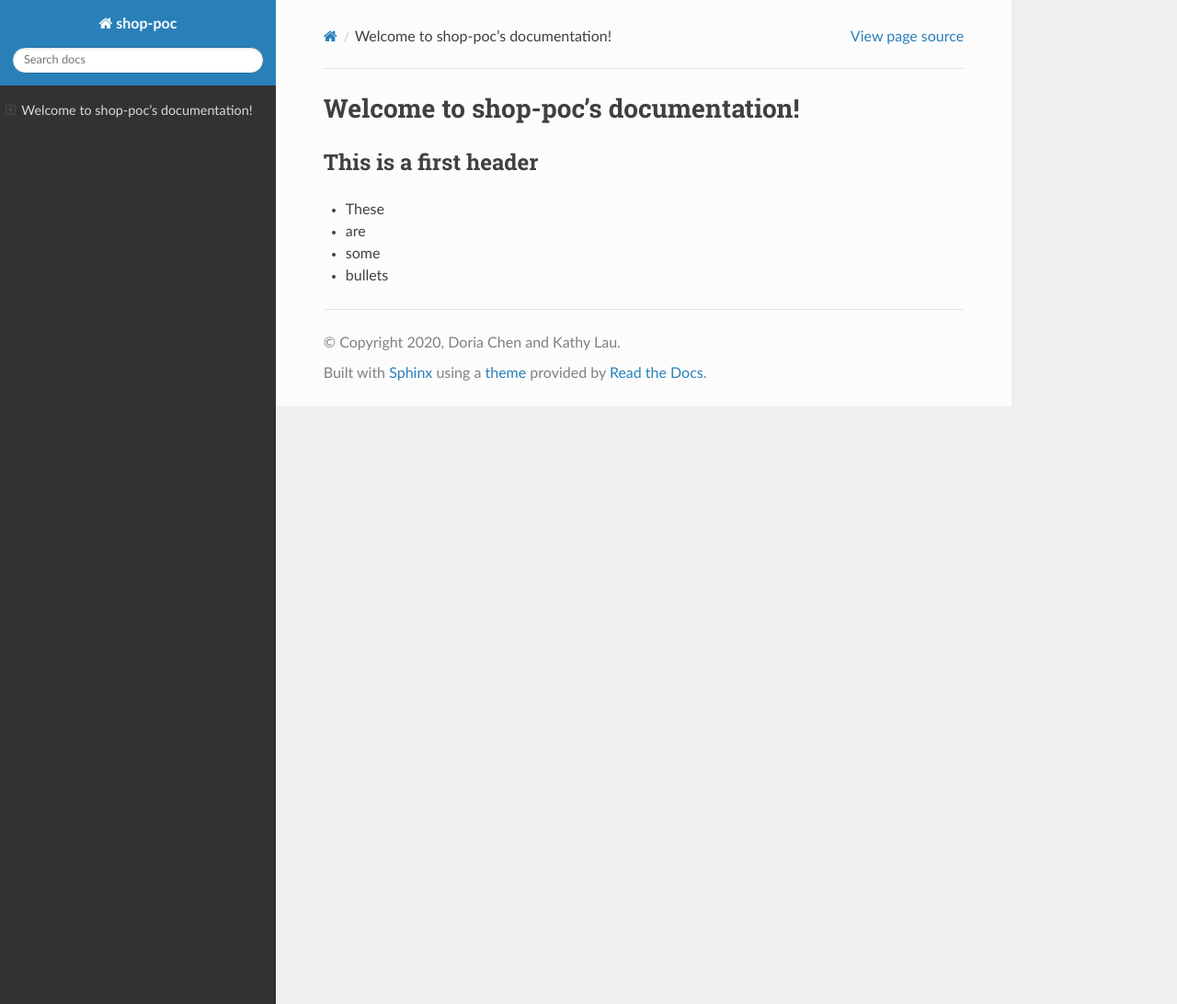
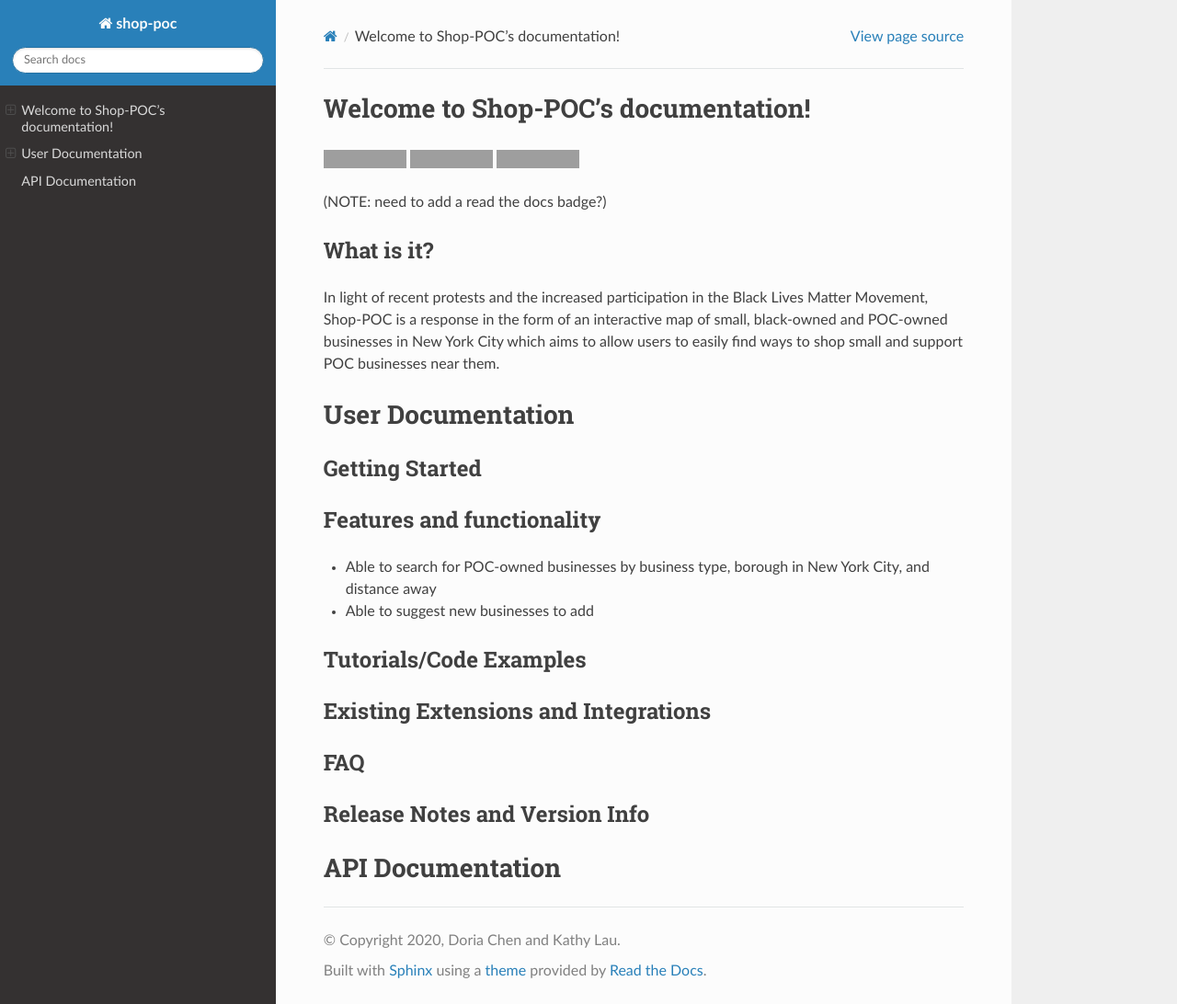
Before and after one commit to KathyLau/shop-poc, a Sphinx documentation site: the page built from docs/index.md, in a window 1280 px wide and 1092 px high. Shown: the whole window at 92% size. Built offline with Sphinx 7.4.7 and the Read the Docs theme 2.0.0, drawn with Linux system fonts in a browser that asks for light colours; grey boxes are pictures that could not be loaded.

Commit message:
updated index.md

```diff
--- a/docs/index.md
+++ b/docs/index.md
@@ -1,9 +1,27 @@
 
-# Welcome to shop-poc's documentation!
+# Welcome to Shop-POC's documentation!
+[![License: MIT](https://img.shields.io/static/v1?label=license&message=MIT&color=red)](https://github.com/KathyLau/COMS4995/blob/master/LICENSE)
+[![Build Status](https://travis-ci.org/KathyLau/shop-poc.png?branch=master)](https://travis-ci.org/KathyLau/shop-poc)
+[![codecov](https://codecov.io/gh/KathyLau/shop-poc/branch/master/graph/badge.svg)](https://codecov.io/gh/KathyLau/shop-poc)
 
-## This is a first header
+(NOTE: need to add a read the docs badge?)
 
-- These
-- are
-- some
-- bullets
+## What is it?
+In light of recent protests and the increased participation in the Black Lives Matter Movement, Shop-POC is a response in the form of an interactive map of small, black-owned and POC-owned businesses in New York City which aims to allow users to easily find ways to shop small and support POC businesses near them.
+
+# User Documentation
+## Getting Started
+
+## Features and functionality
+- Able to search for POC-owned businesses by business type, borough in New York City, and distance away
+
+- Able to suggest new businesses to add
+## Tutorials/Code Examples
+
+## Existing Extensions and Integrations
+
+## FAQ
+
+## Release Notes and Version Info
+
+# API Documentation
```
